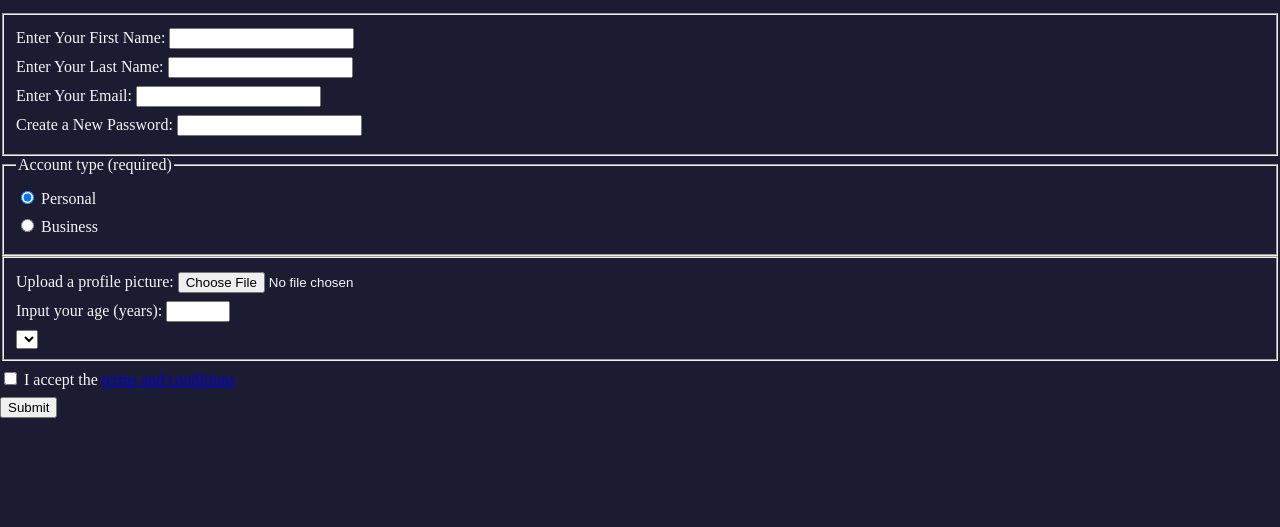
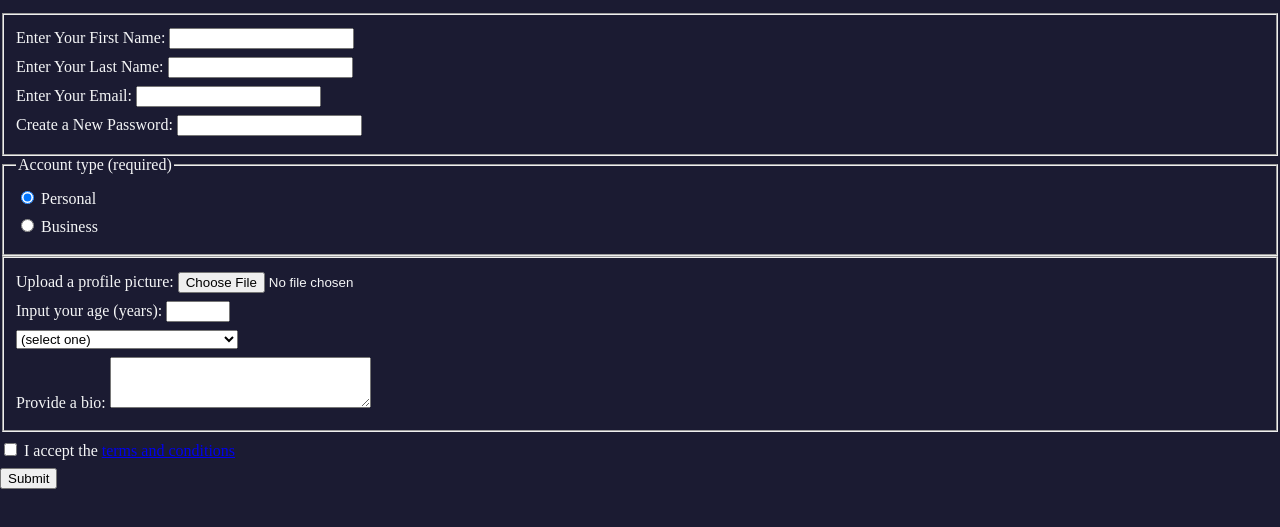
Before and after one commit to Jerdon07/223133568-LITAOEN, a plain HTML site: page freecodecamp/RegistrationForm/index.html in a window 1280 px wide. Shown: the part 101-628 px from the top of the page. Drawn offline with Linux system fonts and the light colour scheme.

Commit message:
Updated the Codes

```diff
--- a/freecodecamp/RegistrationForm/index.html
+++ b/freecodecamp/RegistrationForm/index.html
@@ -21,15 +21,20 @@
         <label for="business-account"><input id="business-account" type="radio" name="account-type" /> Business</label>
       </fieldset>
       <fieldset>
-        <label>Upload a profile picture: <input type="file" /></label>
-        <label>Input your age (years): <input type="number" min="13" max="120" /></label>
-        <select>
-          <option></option>
-          <option></option>
-          <option></option>
-          <option></option>
-          <option></option>
-        </select>
+        <label for="profile-picture">Upload a profile picture: <input type="file" id="profile-picture"/></label>
+        <label for="age">Input your age (years): <input type="number" min="13" max="120" id="age"/></label>
+        <label for="referrer">
+          <select id="referrer">
+            <option value="">(select one)</option>
+            <option value=1>freeCodeCamp News</option>
+            <option value=2>freeCodeCamp YouTube Channel</option>
+            <option value=3>freeCodeCamp Forum</option>
+            <option value=4>Other</option>
+          </select>
+        </label>
+        <label for="bio">Provide a bio:
+          <textarea id="bio" rows="3" cols="30"></textarea>
+        </label>
       </fieldset>
       <label for="terms-and-conditions">
         <input id="terms-and-conditions" type="checkbox" required /> I accept the <a href="https://www.freecodecamp.org/news/terms-of-service/">terms and conditions</a>
```
